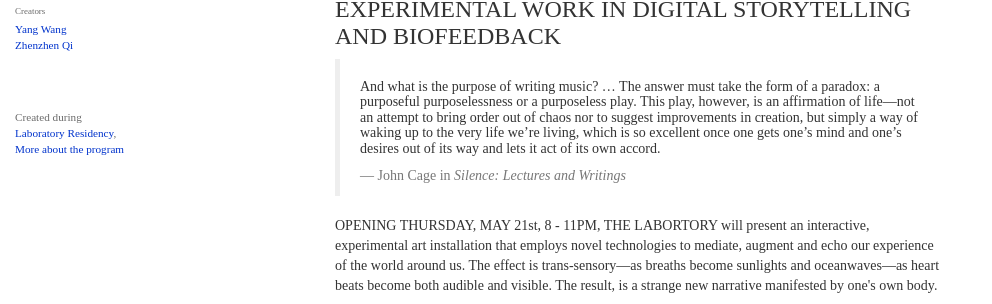
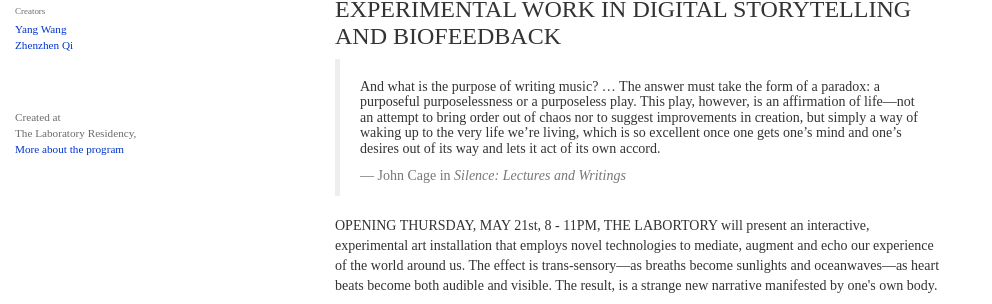
Before and after one commit to ZZYW/TheIntrospectionGame, a Jekyll site: the page built from index.html, in a window 1280 px wide. Shown: the part 151-455 px from the top of the page, without its empty margins (0-992 px from the left). Built offline with Jekyll 4.4.1, drawn with Linux system fonts in a browser that asks for light colours; nearby versions of some CDN libraries.

Commit message:
documenting process

```diff
--- a/_includes/menu.html
+++ b/_includes/menu.html
@@ -19,7 +19,7 @@
 
 
 	<div class="credits">
-	    <div>Created during<br><a href="http://laboratoryspokane.com/">Laboratory Residency</a>,<br>
+	    <div>Created at<br>The Laboratory Residency,<br>
 	    <a href="http://residency.laboratoryspokane.com/">More about the program</a></div>
     </div>
 
```
